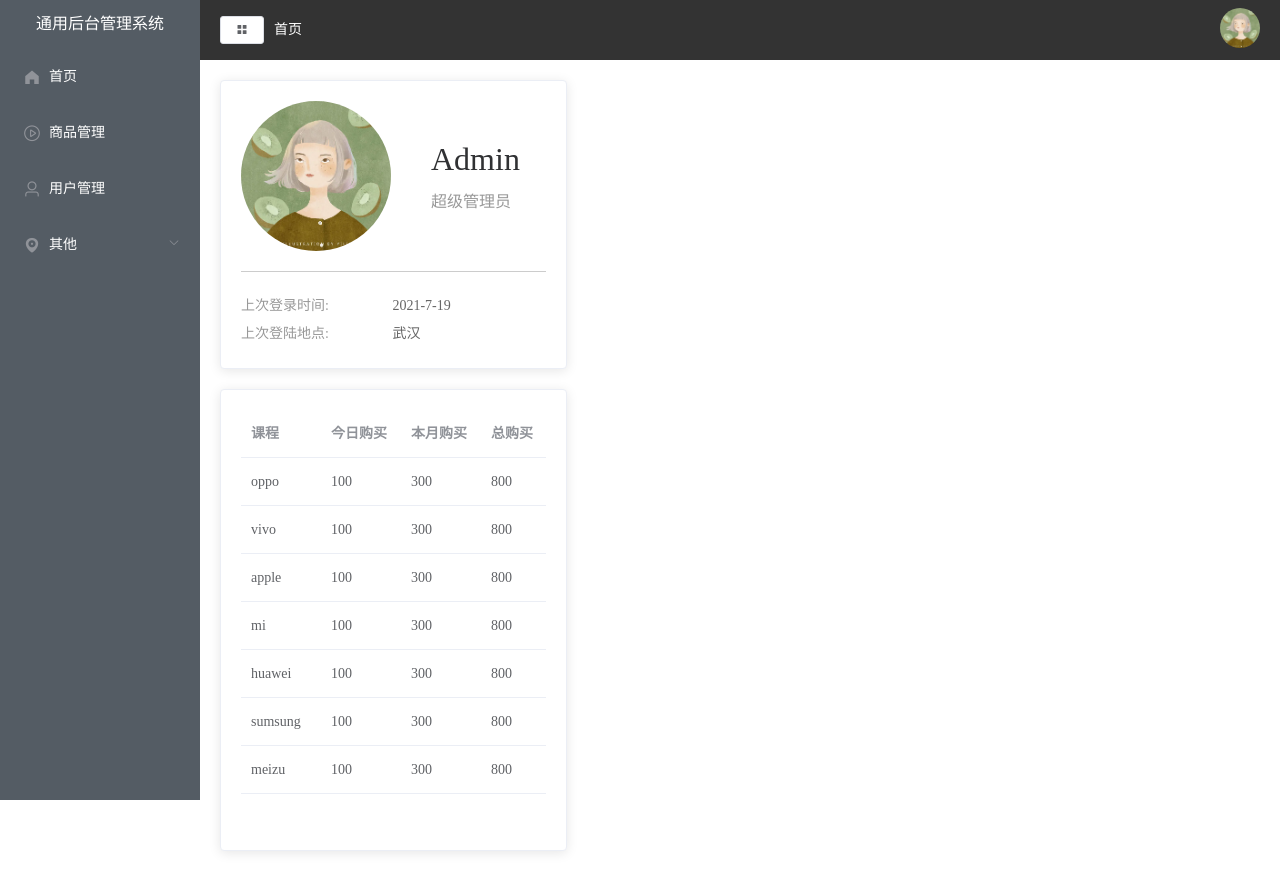
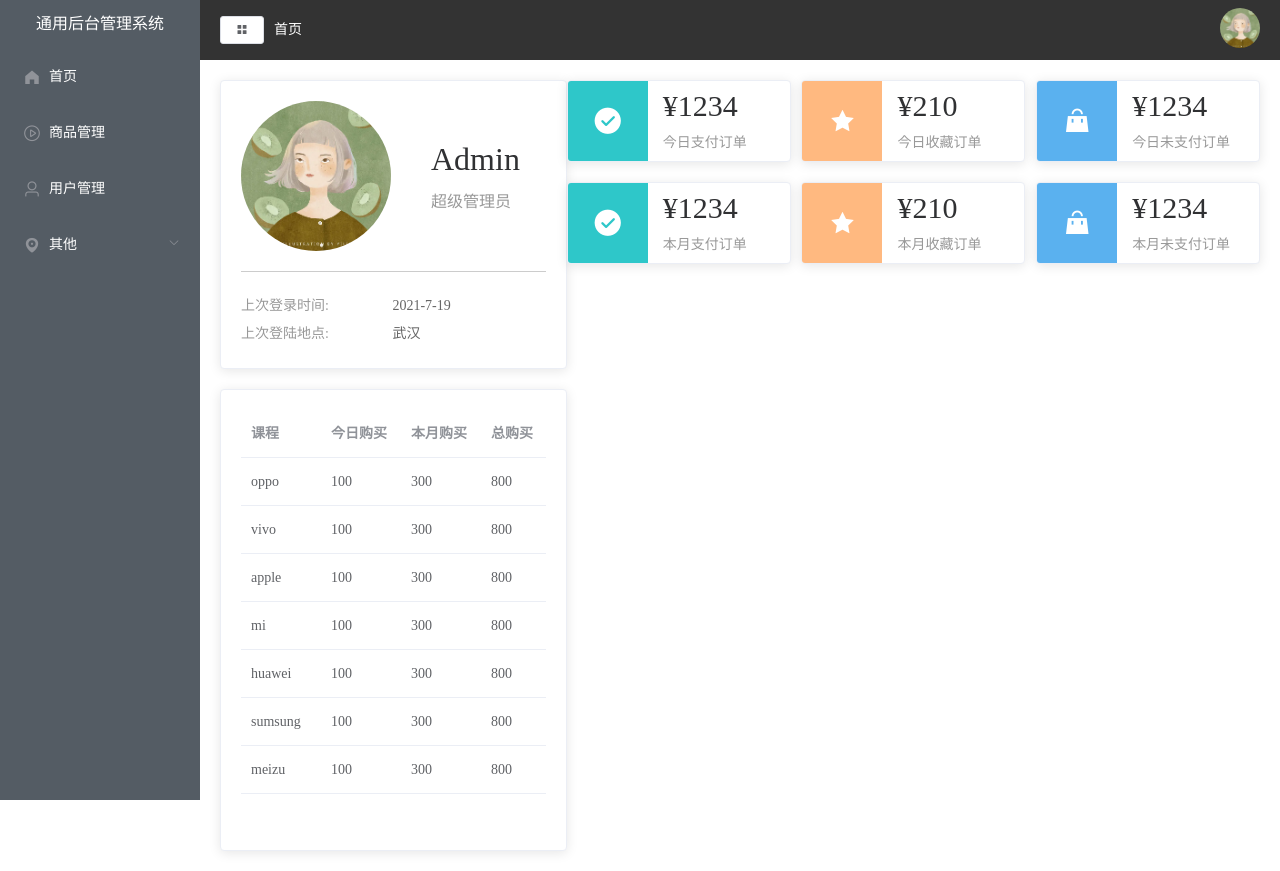
Before and after one commit to sunlord/MY-APP, a Vue app: page /#/home in a window 1280 px wide. Built offline with nearby package versions, Linux system fonts and the light colour scheme.

Commit message:
添加了mock使用方法

```diff
--- a/package.json
+++ b/package.json
@@ -8,11 +8,13 @@
     "lint": "vue-cli-service lint"
   },
   "dependencies": {
+    "axios": "^1.2.4",
     "babel-plugin-component": "^1.1.1",
     "core-js": "^3.8.3",
     "element-ui": "^2.15.12",
     "less": "4.1.2",
     "less-loader": "6.0.0",
+    "mockjs": "^1.1.0",
     "vue": "^2.6.14",
     "vue-router": "^3.6.5",
     "vuex": "3.6.2"
--- /dev/null
+++ b/src/api/index.js
@@ -0,0 +1,7 @@
+import http from '../utils/request'
+
+// 请求首页数据
+export const getData  = () => {
+    // 返回一个promise对象
+    return http.get('/home/getData')
+}
--- /dev/null
+++ b/src/api/mock.js
@@ -0,0 +1,8 @@
+import Mock from "mockjs";
+
+// 定义mock请求拦截
+Mock.mock('/api/home/getData', function () {
+    // 拦截到请求后的处理逻辑
+    console.log("拦截到了");
+    return []
+})
--- a/src/main.js
+++ b/src/main.js
@@ -5,6 +5,7 @@
 import 'element-ui/lib/theme-chalk/index.css';
 import router from './router';
 import store from './store';
+import './api/mock'
 
 Vue.config.productionTip = false
 
--- /dev/null
+++ b/src/utils/request.js
@@ -0,0 +1,21 @@
+import axios from 'axios'
+
+const http = axios.create({
+    // 通用请求的地址前缀
+    baseURL: '/api',
+    timeout: 10000, //超时事件
+})
+
+// 添加响应拦截器
+axios.interceptors.response.use(function (response) {
+    // 2xx 范围内的状态码都会触发该函数。
+    // 对响应数据做点什么
+
+    return response;
+  }, function (error) {
+    // 超出 2xx 范围的状态码都会触发该函数。
+    // 对响应错误做点什么
+    return Promise.reject(error);
+  });
+
+  export default http
--- a/src/views/Home.vue
+++ b/src/views/Home.vue
@@ -30,12 +30,21 @@
             <div class="grid-content bg-purple"></div>
         </el-col>
         <el-col :span="16">
-            <div class="grid-content bg-purple-light"></div>
+            <div class="num">
+                <el-card v-for="item in countData" :key="item.name" :body-style="{ display: 'flex', padding: 0}">
+                    <i class="icon" :class="`el-icon-${item.icon}`" :style="{ background: item.color}"></i>
+                    <div class="detail">
+                        <p class="price">¥{{ item.value }}</p>
+                        <p class="desc">{{ item.name }}</p>
+                    </div>
+                </el-card>
+            </div>
         </el-col>
     </el-row>
 </template>
 
 <script>
+import { getData } from '../api'
 export default {
     data() {
         return {
@@ -88,9 +97,53 @@
                 todayBuy: '今日购买',
                 monthBuy: '本月购买',
                 totalBuy: '总购买'
-            }
+            },
+            countData: [
+                {
+                    name: "今日支付订单",
+                    value: 1234,
+                    icon: "success",
+                    color: "#2ec7c9"
+                },
+                {
+                    name: "今日收藏订单",
+                    value: 210,
+                    icon: "star-on",
+                    color: "#ffb980"
+                },
+                {
+                    name: "今日未支付订单",
+                    value: 1234,
+                    icon: "s-goods",
+                    color: "#5ab1ef"
+                },
+                {
+                    name: "本月支付订单",
+                    value: 1234,
+                    icon: "success",
+                    color: "#2ec7c9"
+                },
+                {
+                    name: "本月收藏订单",
+                    value: 210,
+                    icon: "star-on",
+                    color: "#ffb980"
+                },
+                {
+                    name: "本月未支付订单",
+                    value: 1234,
+                    icon: "s-goods",
+                    color: "#5ab1ef"
+                }
+
+            ]
         };
     },
+    mounted() {
+        getData().then((data) => {
+            console.log(data);
+        })
+    }
 };
 </script>
 
@@ -128,4 +181,39 @@
         }
     }
 }
+
+.num {
+    display: flex;
+    flex-wrap: wrap;
+    justify-content: space-between;
+    .icon {
+        width: 80px;
+        height: 80px;
+        font-size: 30px;
+        text-align: center;
+        line-height: 80px;
+        color: #fff;
+    }
+    .detail {
+        margin-left: 15px;
+        display: flex;
+        flex-direction: column;
+        justify-content: center;
+        .price {
+            font-size: 30px;
+            margin-bottom: 10px;
+            line-height: 30px;
+            height: 30px;
+        }
+        .desc {
+            font-size: 14px;
+            color: #999;
+            text-align: center;
+        }
+    }
+    .el-card {
+        width: 32%;
+        margin-bottom: 20px;
+    }
+}
 </style>
```
Also changed, not shown: src/api/mockServeData/home.js (added), src/api/mockServeData/permission.js (added), 1 other file (tests, documents, lock files or other folders).
